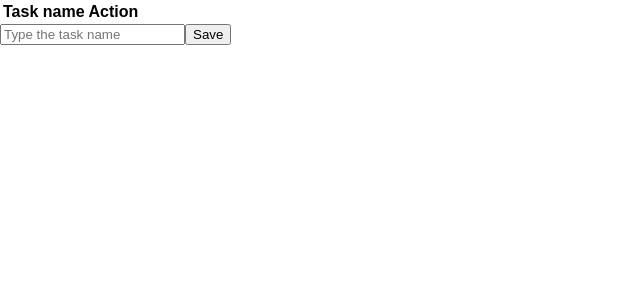
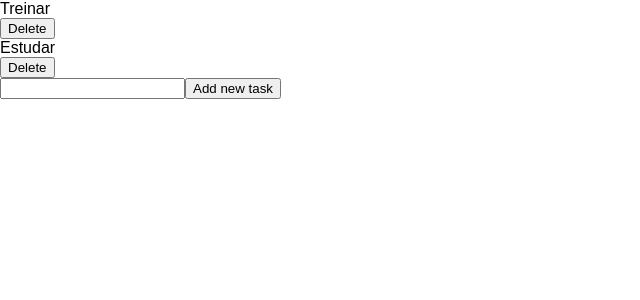
Before and after one commit to caiodesign/react-to-do, a React (Create React App) app: page / in a window 1280 px wide. Shown: the top 300 px of the page, without its empty margins (0-640 px from the left). Built offline with nearby package versions, Linux system fonts and the light colour scheme.

Commit message:
refactoring the code for better practices

```diff
--- a/src/App.js
+++ b/src/App.js
@@ -1,38 +1,60 @@
 import React from 'react';
 import Table from './components/Table';
-import Form from './components/Form';
 
 class App extends React.Component {
 
 	// setting my state object.
 	state = {
-		tasks: []
+		tasks: [
+			{
+				id: 1,
+				name: 'Treinar'
+			},
+			{
+				id: 2,
+				name: 'Estudar'
+			}
+		]
 	};
 
+	deleteTask (id, e) {
+		const Tasks = Object.assign([], this.state.tasks);
+		const taskIndex = Tasks.findIndex( (item) => item.id === id);
 
-	clearInputValue = (e) => e.value = " ";
+		Tasks.splice(taskIndex, 1);
 
-	editTask = (e) => {
-		e.preventDefault();
-		console.log(0);
+		this.setState({
+			tasks: Tasks
+		})
+
 	}
 
-	addTask = (e) => {
+	addtask (e) {
 		e.preventDefault();
-		if(e.target.elements.taskName.value.length > 2){
-			this.setState({
-				tasks: this.state.tasks.concat(e.target.elements.taskName.value)
-			});
-			this.clearInputValue(e.target.elements.taskName);
+		const Tasks = Object.assign([], this.state.tasks);
+		const newUser = {
+			id: () => Tasks[Tasks.length - 1].id + 1,
+			name: e.target.taskname.value
 		}
 
-	};
+		this.setState({
+			tasks: Tasks.concat(newUser)
+		})
+
+	}
 
 	render() {
 		return (
 			<div>
-				<Table editTask={this.editTask} tasks={this.state.tasks} />
-				<Form addTask={this.addTask} />
+				{
+					this.state.tasks.map( (item) => {
+						return <Table key={item.id} delEvent={this.deleteTask.bind(this, item.id)}>{item.name}</Table>
+					})
+				}
+				<form onSubmit={this.addtask.bind(this)}>
+					<input type="text" name="taskname"/>
+					<input type="submit" value="Add new task" />
+				</form>
 			</div>
 		);
 	};
--- a/src/components/Form.js
+++ /dev/null
@@ -1,10 +0,0 @@
-import React from 'react'
-
-const Form = props => (
-    <form onSubmit={props.addTask}>
-        <input type='text' name='taskName' placeholder="Type the task name" />
-        <button>Save</button>
-    </form>
-)
-
-export default Form
--- a/src/components/Table.js
+++ b/src/components/Table.js
@@ -1,33 +1,12 @@
-import React from 'react'
+import React from 'react';
 
-const Tasks = props => <tr><td>{props.tasks}</td><td><button onClick={props.editTask}>edit</button></td></tr>;
-
-class Table extends React.Component{
-    render () {
-        return (
-            <div>
-                <table>
-                    <thead>
-                        <tr>
-                            <th>
-                                Task name
-                            </th>
-                            <th>
-                                Action
-                            </th>
-                        </tr>
-                    </thead>
-                    <tbody>
-                        {
-                            this.props.tasks.map( (item, index) =>
-                                <Tasks key={index} tasks={item} />
-                            )
-                        }
-                    </tbody>
-                </table>
-            </div>
-        )
-    }
+const Table = props => {
+    return(
+        <div>
+            <div>{props.children}</div>
+            <div><button onClick={props.delEvent}>Delete</button></div>
+        </div>
+    )
 }
 
-export default Table
+export default Table;
```
Also changed, not shown: src/components/Filter.js (deleted, +0 -7 lines).
